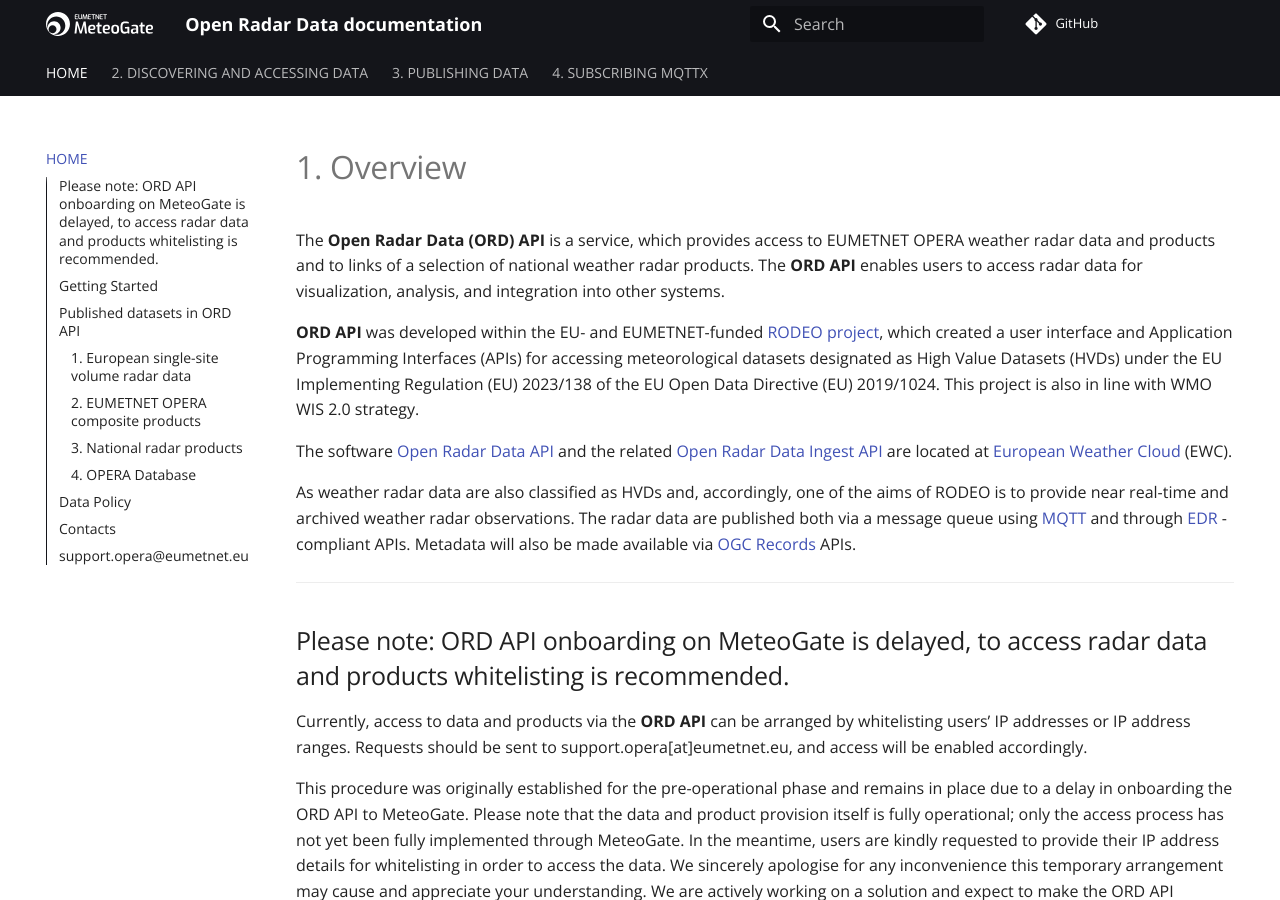
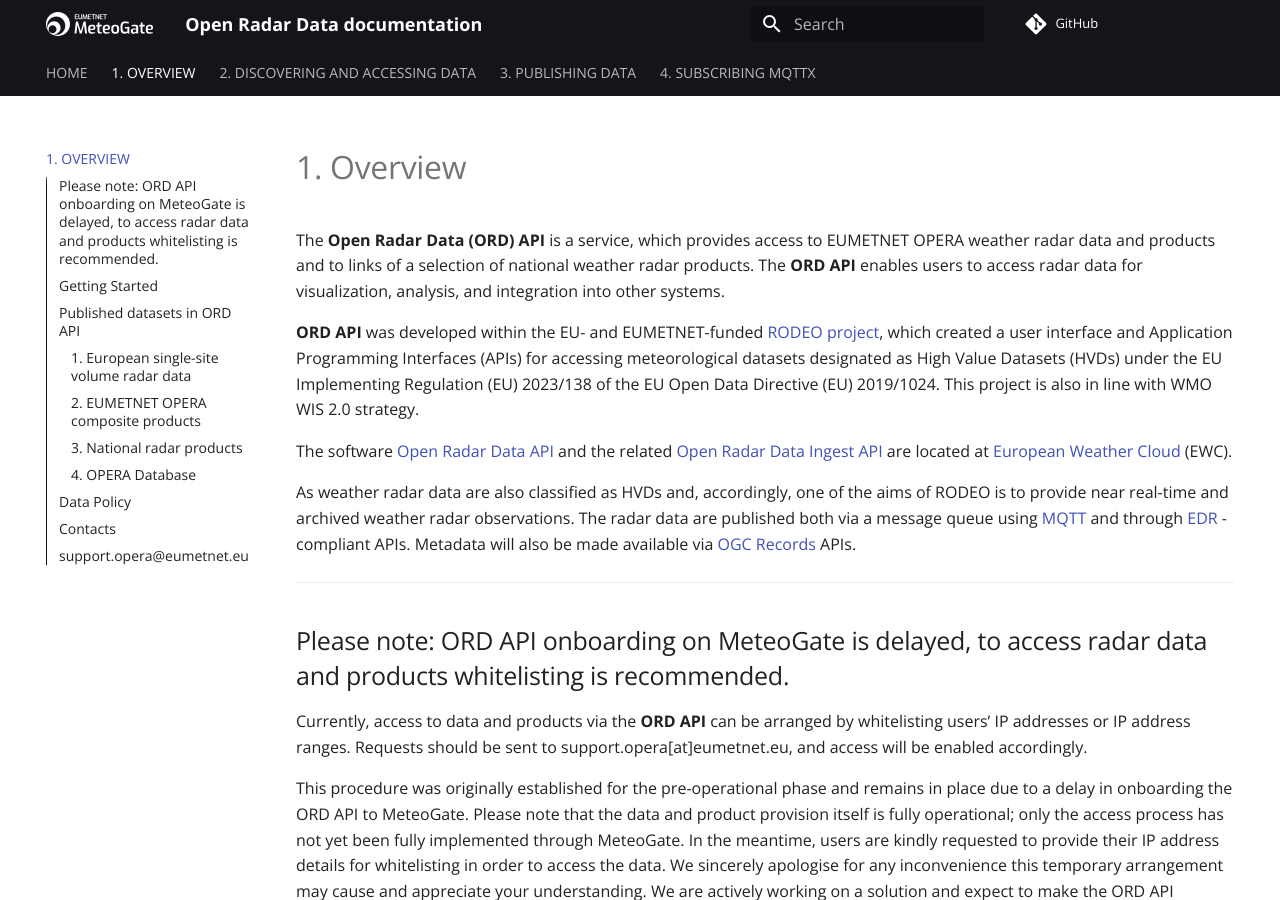
Before and after one commit to EUMETNET/openradardata-documentation, an MkDocs documentation site: the page built from docs/1-ORD-API-overview.md, in a window 1280 px wide and 900 px high. Built offline with MkDocs 1.6.1 and Material for MkDocs 9.7.7, drawn with Linux system fonts in a browser that asks for light colours; comment, search, counter and statistics services are not loaded.

Commit message:
docs: update mkdocs.yml definitions

```diff
--- a/mkdocs.yml
+++ b/mkdocs.yml
@@ -14,6 +14,7 @@
   features:
     - navigation.instant
     - navigation.tabs
+    - navigation.tab.sticky
     - navigation.sections
     - navigation.top
     - toc.integrate
@@ -21,7 +22,8 @@
     - content.code.copy
 
 nav:
-  - HOME: 1-ORD-API-overview.md
+  - HOME: index.md
+  - 1. OVERVIEW: 1-ORD-API-overview.md
   - 2. DISCOVERING AND ACCESSING DATA: 2-ORD-API-discovering-and-accessing-data.md
   - 3. PUBLISHING DATA: 3-ORD-API-publishing-data.md
   - 4. SUBSCRIBING MQTTX: 4-ORD-API-subscribing-MQTTX.md
```
